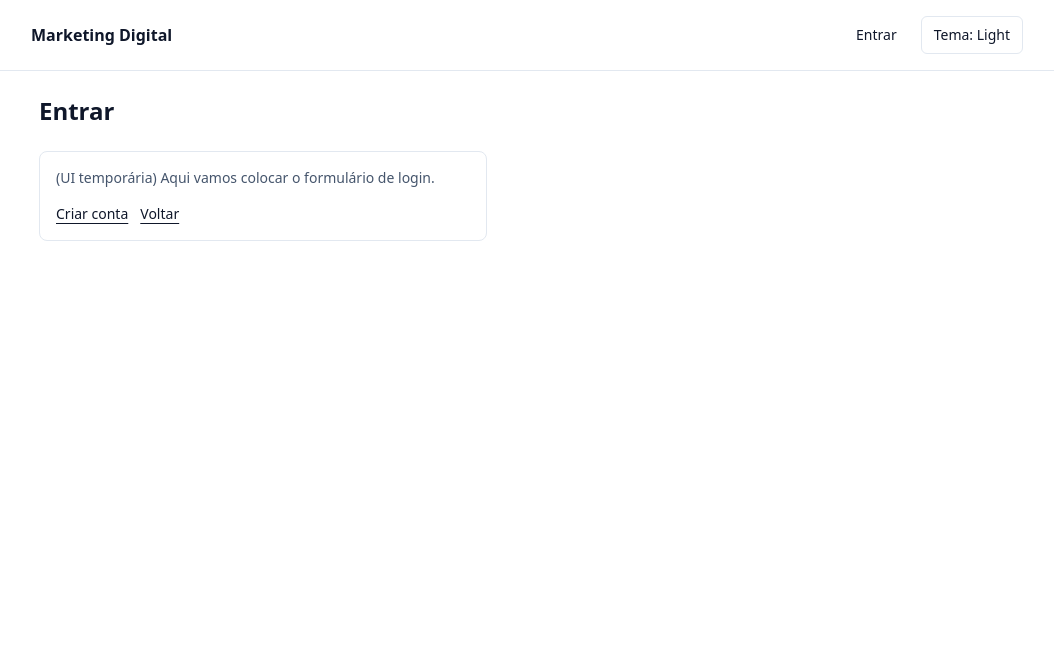
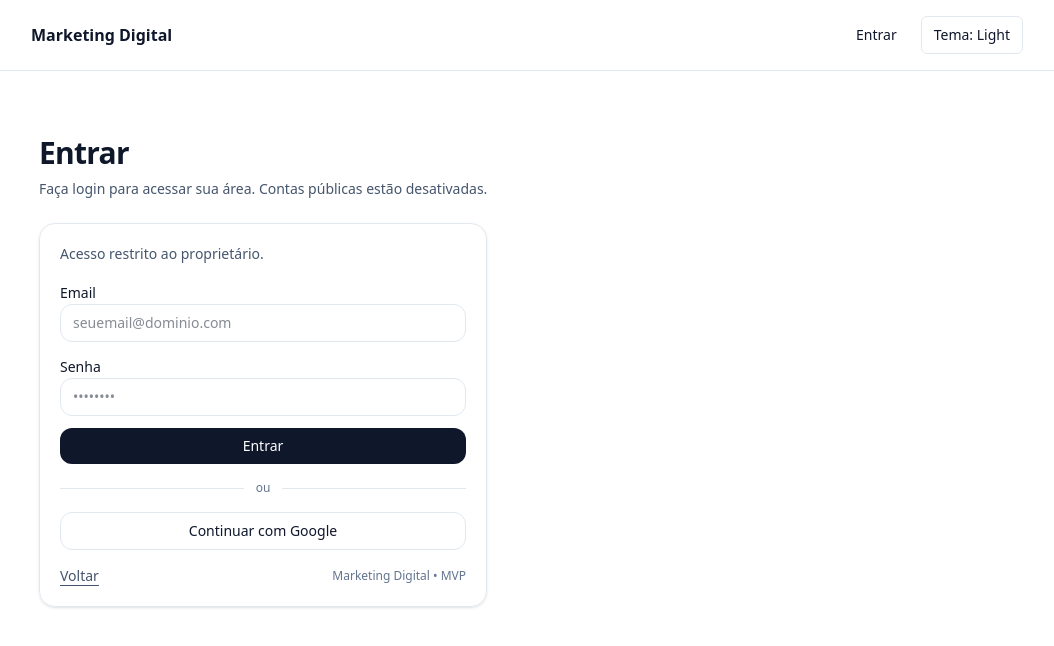
Before and after one commit to cesaints/marketing-digital, a Next.js app: page /login in a window 1280 px wide. Shown: the top 646 px of the page, without its empty margins (113-1167 px from the left). Built offline with nearby package versions, Linux system fonts and the light colour scheme.

Commit message:
feat: add polished owner-only login UI with credentials and google

```diff
--- /dev/null
+++ b/src/app/login/LoginForm.tsx
@@ -0,0 +1,147 @@
+"use client";
+
+import * as React from "react";
+import { signIn } from "next-auth/react";
+
+function cx(...classes: Array<string | false | null | undefined>) {
+  return classes.filter(Boolean).join(" ");
+}
+
+type Props = {
+  hasGoogle?: boolean;
+};
+
+export function LoginForm({ hasGoogle = true }: Props) {
+  const [email, setEmail] = React.useState("");
+  const [password, setPassword] = React.useState("");
+  const [loading, setLoading] = React.useState(false);
+  const [message, setMessage] = React.useState<string | null>(null);
+
+  async function onSubmit(e: React.FormEvent) {
+    e.preventDefault();
+    setMessage(null);
+    setLoading(true);
+
+    const res = await signIn("credentials", {
+      redirect: false,
+      email,
+      password,
+      callbackUrl: "/",
+    });
+
+    setLoading(false);
+
+    if (!res?.ok) {
+      setMessage("Não foi possível entrar. Acesso restrito ao proprietário.");
+      return;
+    }
+
+    // redireciona manualmente
+    window.location.href = res.url ?? "/";
+  }
+
+  async function onGoogle() {
+    setMessage(null);
+    setLoading(true);
+    // redireciona pelo próprio provider
+    await signIn("google", { callbackUrl: "/" });
+  }
+
+  return (
+    <div className="mt-6 max-w-md rounded-2xl border border-slate-200 bg-white/60 p-5 shadow-sm backdrop-blur dark:border-slate-800 dark:bg-slate-950/40">
+      <div className="space-y-1">
+        <p className="text-sm text-slate-600 dark:text-slate-300">
+          Acesso restrito ao proprietário.
+        </p>
+      </div>
+
+      <form onSubmit={onSubmit} className="mt-4 space-y-3">
+        <div className="space-y-1">
+          <label className="text-sm font-medium">Email</label>
+          <input
+            autoComplete="email"
+            inputMode="email"
+            type="email"
+            required
+            value={email}
+            onChange={(e) => setEmail(e.target.value)}
+            className={cx(
+              "w-full rounded-xl border px-3 py-2 text-sm outline-none transition",
+              "border-slate-200 bg-white focus:border-slate-400 dark:border-slate-800 dark:bg-slate-950 dark:focus:border-slate-600"
+            )}
+            placeholder="seuemail@dominio.com"
+          />
+        </div>
+
+        <div className="space-y-1">
+          <label className="text-sm font-medium">Senha</label>
+          <input
+            autoComplete="current-password"
+            type="password"
+            required
+            value={password}
+            onChange={(e) => setPassword(e.target.value)}
+            className={cx(
+              "w-full rounded-xl border px-3 py-2 text-sm outline-none transition",
+              "border-slate-200 bg-white focus:border-slate-400 dark:border-slate-800 dark:bg-slate-950 dark:focus:border-slate-600"
+            )}
+            placeholder="••••••••"
+          />
+        </div>
+
+        {message ? (
+          <div className="rounded-xl border border-red-200 bg-red-50 px-3 py-2 text-sm text-red-700 dark:border-red-900/40 dark:bg-red-950/40 dark:text-red-200">
+            {message}
+          </div>
+        ) : null}
+
+        <button
+          type="submit"
+          disabled={loading}
+          className={cx(
+            "w-full rounded-xl px-3 py-2 text-sm font-medium transition",
+            "bg-slate-900 text-white hover:bg-slate-800 disabled:opacity-60 dark:bg-white dark:text-slate-900 dark:hover:bg-slate-200"
+          )}
+        >
+          {loading ? "Entrando..." : "Entrar"}
+        </button>
+
+        {hasGoogle ? (
+          <>
+            <div className="flex items-center gap-3 py-1">
+              <div className="h-px flex-1 bg-slate-200 dark:bg-slate-800" />
+              <span className="text-xs text-slate-500 dark:text-slate-400">
+                ou
+              </span>
+              <div className="h-px flex-1 bg-slate-200 dark:bg-slate-800" />
+            </div>
+
+            <button
+              type="button"
+              onClick={onGoogle}
+              disabled={loading}
+              className={cx(
+                "w-full rounded-xl border px-3 py-2 text-sm font-medium transition",
+                "border-slate-200 bg-white hover:bg-slate-50 disabled:opacity-60 dark:border-slate-800 dark:bg-slate-950 dark:hover:bg-slate-900"
+              )}
+            >
+              Continuar com Google
+            </button>
+          </>
+        ) : null}
+      </form>
+
+      <div className="mt-4 flex items-center justify-between text-sm">
+        <a
+          href="/"
+          className="text-slate-600 underline underline-offset-4 dark:text-slate-300"
+        >
+          Voltar
+        </a>
+        <span className="text-xs text-slate-500 dark:text-slate-400">
+          Marketing Digital • MVP
+        </span>
+      </div>
+    </div>
+  );
+}
--- a/src/app/login/page.tsx
+++ b/src/app/login/page.tsx
@@ -1,30 +1,21 @@
-import Link from "next/link";
 import { SiteHeader } from "@/components/site-header";
+import { LoginForm } from "./LoginForm";
 
 export default function LoginPage() {
+  // Se quiser esconder o botão Google quando não houver env,
+  // a gente pode fazer isso depois lendo do server.
   return (
     <div className="min-h-screen">
       <SiteHeader />
 
       <main className="mx-auto max-w-5xl p-6">
-        <h1 className="text-2xl font-semibold">Entrar</h1>
-
-        <div className="mt-6 max-w-md rounded-lg border border-slate-200 p-4 dark:border-slate-800">
-          <p className="text-sm text-slate-600 dark:text-slate-300">
-            (UI temporária) Aqui vamos colocar o formulário de login.
+        <div className="mt-10">
+          <h1 className="text-3xl font-semibold tracking-tight">Entrar</h1>
+          <p className="mt-2 text-sm text-slate-600 dark:text-slate-300">
+            Faça login para acessar sua área. Contas públicas estão desativadas.
           </p>
 
-          <div className="mt-4 flex gap-3">
-            <Link
-              href="/cadastro"
-              className="text-sm underline underline-offset-4"
-            >
-              Criar conta
-            </Link>
-            <Link href="/" className="text-sm underline underline-offset-4">
-              Voltar
-            </Link>
-          </div>
+          <LoginForm hasGoogle />
         </div>
       </main>
     </div>
```
